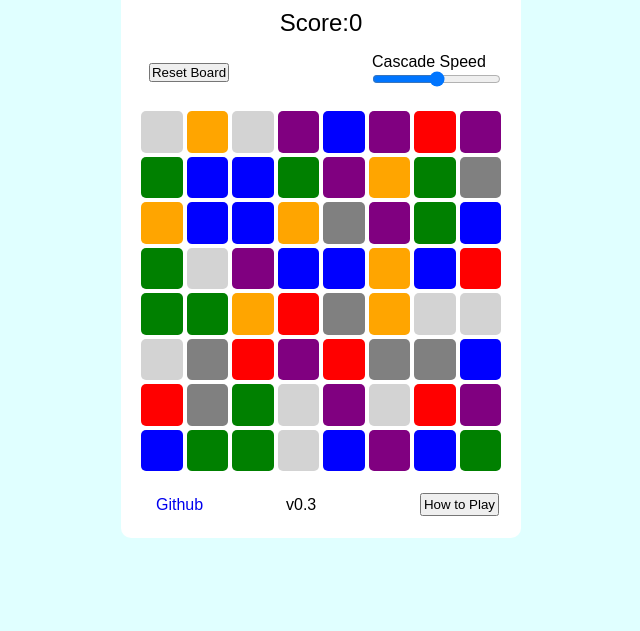
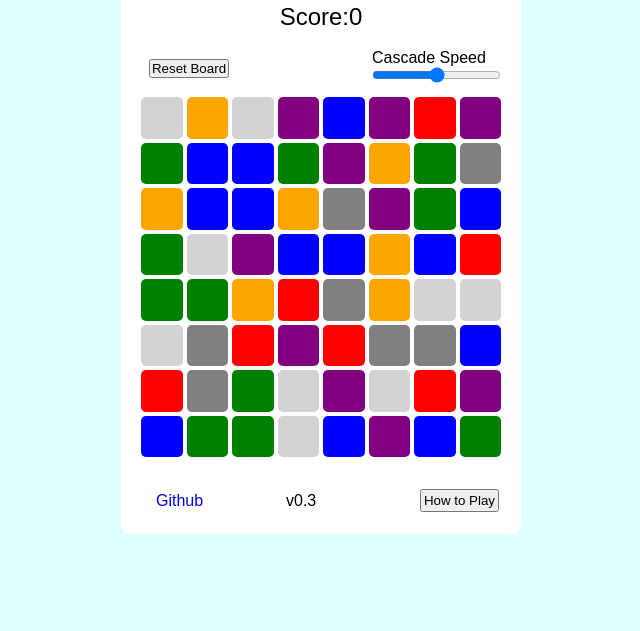
Before and after one commit to ck4adventure/cascades, a plain HTML site: page index.html in a window 1280 px wide. Shown: the part 169-800 px from the top of the page, without its empty margins (319-959 px from the left). Drawn offline with Linux system fonts and the light colour scheme.

Commit message:
adjust margins

```diff
--- a/cascades-style.css
+++ b/cascades-style.css
@@ -32,8 +32,7 @@ h1 {
 	flex-direction: column;
 	align-items: center;
 	justify-content: center;
-	margin: 8px;
-	margin-top: 20px;
+	margin: 10px;
 	font-size: x-large;
 }
 
@@ -75,7 +74,7 @@ h1 {
 	grid-template-columns: repeat(8, 1fr);
 	grid-template-rows: repeat(8, 1fr);
 	gap: 4px;
-	margin-top: 20px;
+	margin-top: 10px;
 }
 
 #tooltip {
@@ -92,7 +91,7 @@ h1 {
 #credits-box {
 	display: flex;
 	justify-content: space-between;
-	padding-top: 20px;
+	padding-top: 30px;
 }
 
 #credits-box>div {
```
